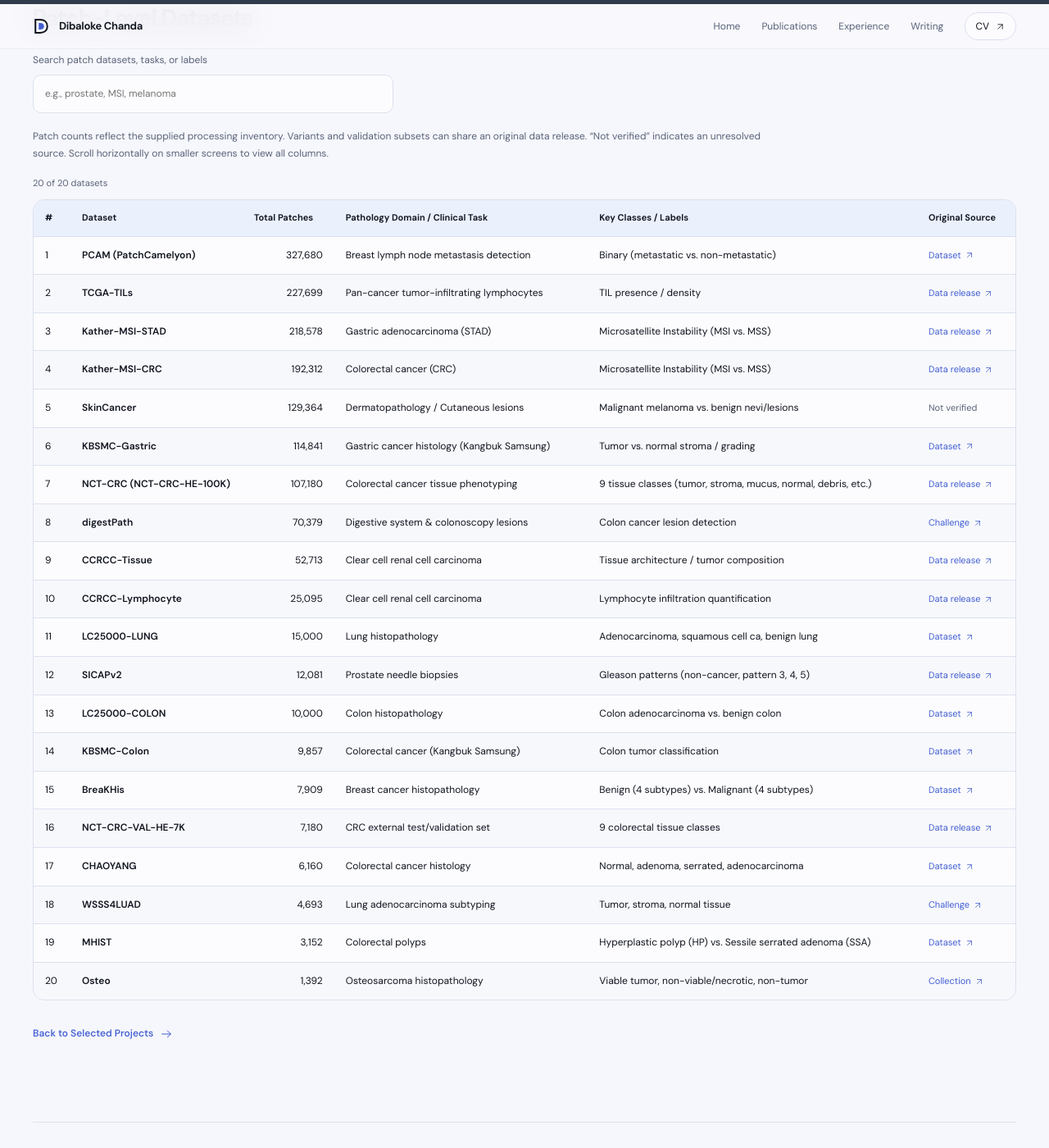
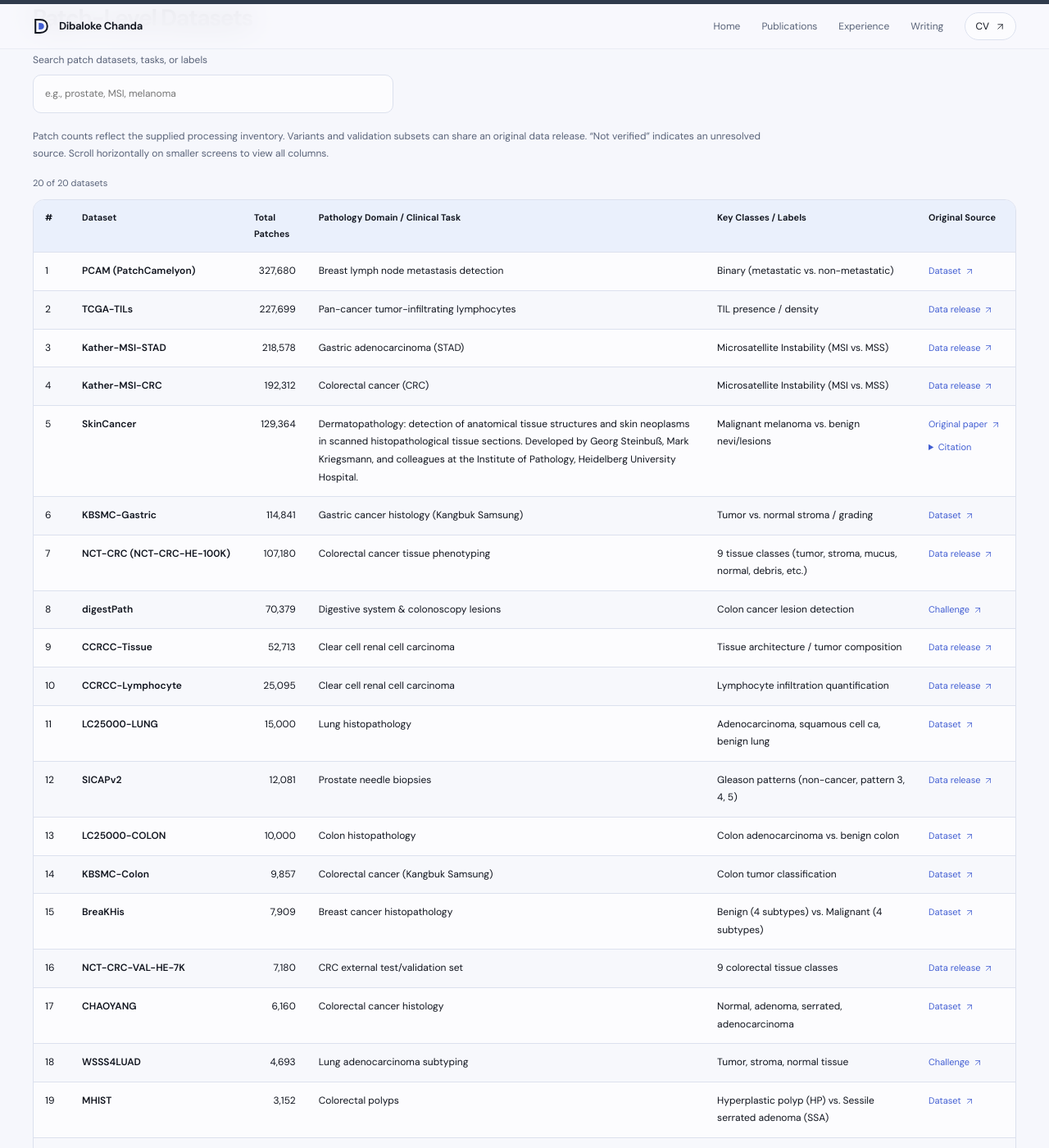
Before and after one commit to dibaloke/dibaloke.github.io, a Jekyll site: the page built from _pages/fm-bench.html, in a window 1280 px wide and 1400 px high, scrolled down 3487 px. Shown: the whole window at 82% size. Built offline with Jekyll 4.4.1, drawn with Linux system fonts in a browser that asks for light colours.

Commit message:
Add original SkinCancer dataset paper and citation

```diff
--- a/_data/fm_bench_patches.json
+++ b/_data/fm_bench_patches.json
@@ -44,8 +44,13 @@
     "dataset": "SkinCancer",
     "patches": "129,364",
     "models": 8,
-    "domain": "Dermatopathology / Cutaneous lesions",
-    "labels": "Malignant melanoma vs. benign nevi/lesions"
+    "domain": "Dermatopathology: detection of anatomical tissue structures and skin neoplasms in scanned histopathological tissue sections. Developed by Georg Steinbuß, Mark Kriegsmann, and colleagues at the Institute of Pathology, Heidelberg University Hospital.",
+    "labels": "Malignant melanoma vs. benign nevi/lesions",
+    "dataset_url": "https://doi.org/10.3389/fonc.2022.1009893",
+    "dataset_link_label": "Original paper",
+    "citation_title": "Deep learning for the detection of anatomical tissue structures and neoplasms of the skin on scanned histopathological tissue sections",
+    "citation_authors": "Georg Steinbuß, Mark Kriegsmann, et al.",
+    "citation_venue": "Frontiers in Oncology (2022)"
   },
   {
     "number": 6,
--- a/_includes/academic/dataset-source.html
+++ b/_includes/academic/dataset-source.html
@@ -1,5 +1,6 @@
 {% if include.row.dataset_url %}
 <a class="fm-dataset-link" href="{{ include.row.dataset_url | escape }}" target="_blank" rel="noopener noreferrer" aria-label="Original source for {{ include.row.dataset | escape }}">{{ include.row.dataset_link_label | default: 'Dataset' }} {% include academic/icon.html name="arrow-up-right" %}</a>
+{% if include.row.citation_title %}<details class="fm-citation"><summary>Citation</summary><p>{{ include.row.citation_authors | escape }} <cite>{{ include.row.citation_title | escape }}</cite>. {{ include.row.citation_venue | escape }}.</p></details>{% endif %}
 {% if include.row.publication_url %}<a class="fm-dataset-link" href="{{ include.row.publication_url | escape }}" target="_blank" rel="noopener noreferrer" aria-label="Publication for {{ include.row.dataset | escape }}">{{ include.row.publication_label | default: 'Publication' }} {% include academic/icon.html name="arrow-up-right" %}</a>{% endif %}
 {% else %}
 <span class="fm-source-pending" title="An original public source could not be confidently matched to this inventory identifier.">Not verified</span>
--- a/assets/css/academic.css
+++ b/assets/css/academic.css
@@ -316,6 +316,9 @@ html:not(.js) .publication-toolbar{display:none}
 .fm-dataset-link:hover{text-decoration:underline}
 .fm-dataset-link:focus-visible{outline:2px solid var(--accent);outline-offset:3px}
 .fm-source-pending{font-size:11px;color:var(--muted)}
+.fm-citation{margin-top:8px;font-size:11px;color:var(--muted)}
+.fm-citation summary{cursor:pointer;color:var(--accent)}
+.fm-citation p{margin-top:8px!important;line-height:1.7;overflow-wrap:anywhere}
 .fm-table-wrap:focus-visible,.fm-search input:focus-visible{outline:2px solid var(--accent);outline-offset:3px}
 @media(max-width:700px){.fm-overview{grid-template-columns:1fr;gap:10px;margin-bottom:28px}.fm-overview>div{padding:17px 20px}.fm-overview strong{font-size:26px}.fm-inventory .section-heading h2{font-size:24px}}
 .project-grid{display:grid;grid-template-columns:repeat(3,minmax(0,1fr));gap:20px}
```
